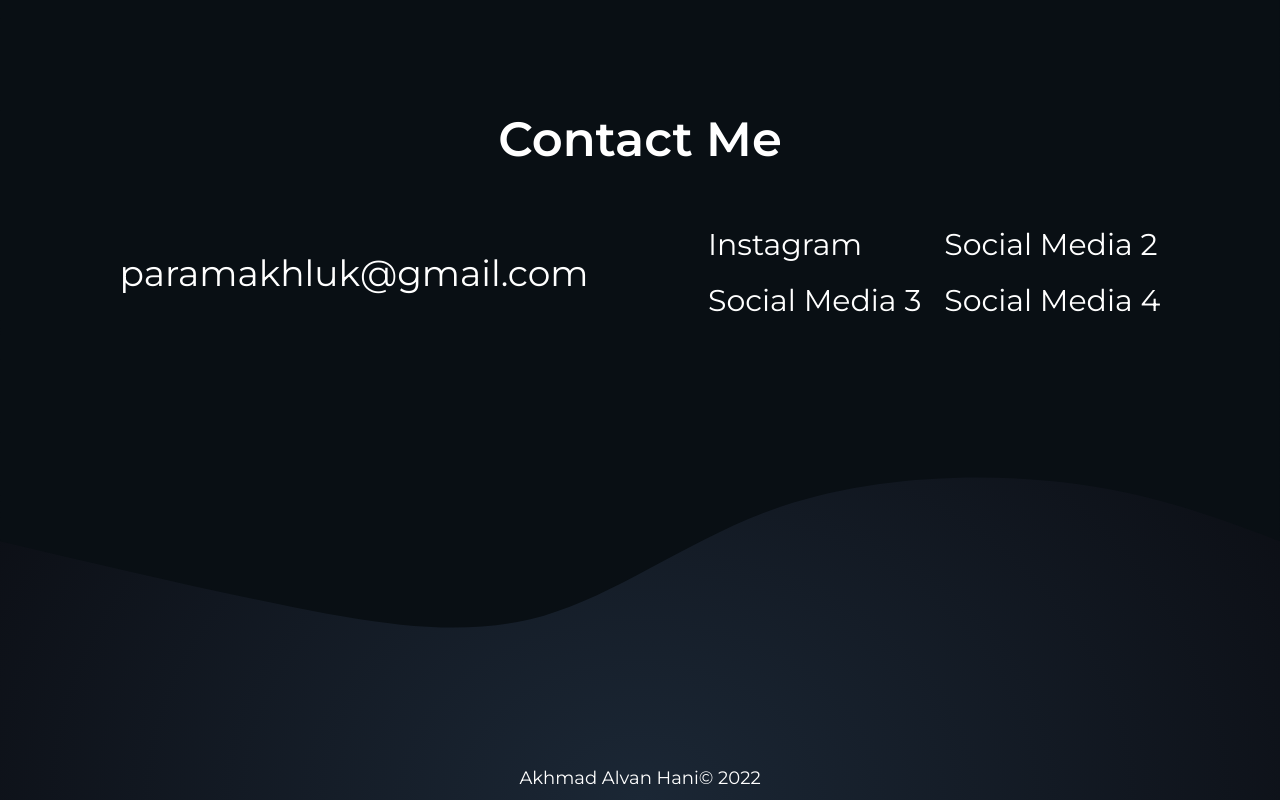
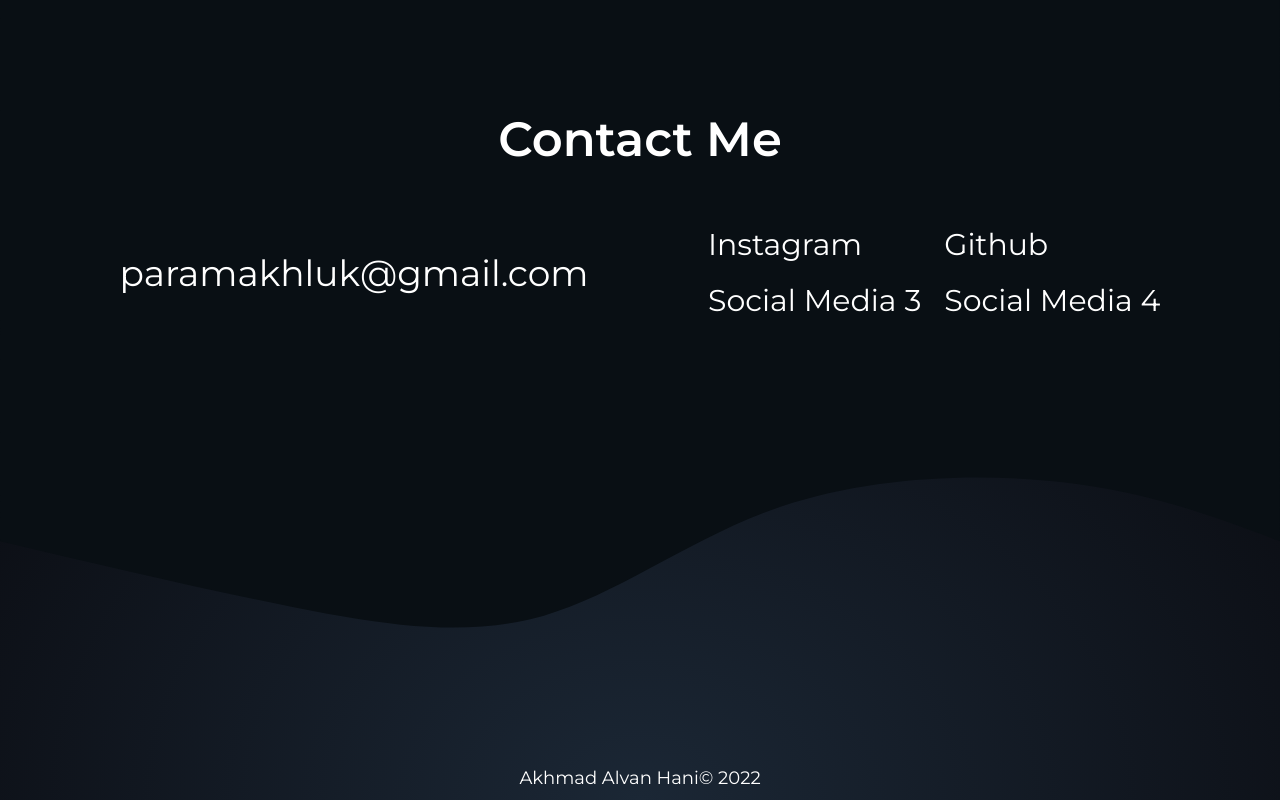
Before and after one commit to Rouzok/Rouzok.github.io, a website: page index.html in a window 1280 px wide. Shown: the part 2177-2977 px from the top of the page. Drawn offline with nearby package versions, Linux system fonts and the light colour scheme.

Commit message:
Update index.html

```diff
--- a/index.html
+++ b/index.html
@@ -238,7 +238,8 @@
           <a href="mailto:paramakhluk@gmail.com?subject=subject" class="text-4xl font-montserrat py-1 hover:text-white/70 duration-300 transition-colors ">paramakhluk@gmail.com</a>
           <div class="grid grid-cols-2 grid-rows-2 gap-5 text-3xl font-montserrat">
             <a href="https://www.instagram.com/rouzok.py/" target="_blank">Instagram</a>
-            <a href="#">Social Media 2</a>
+            <a href="https://github.com/rouzok/
+" target="_blank">Github</a>
             <a href="#">Social Media 3</a>
             <a href="#">Social Media 4</a>
           </div>
```
